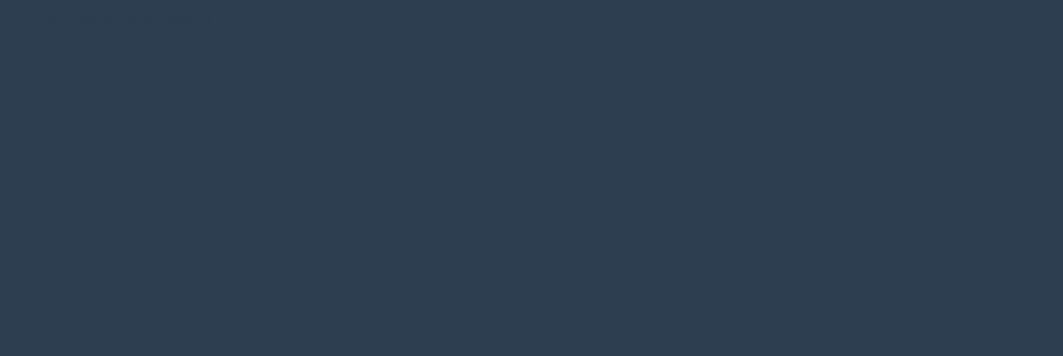
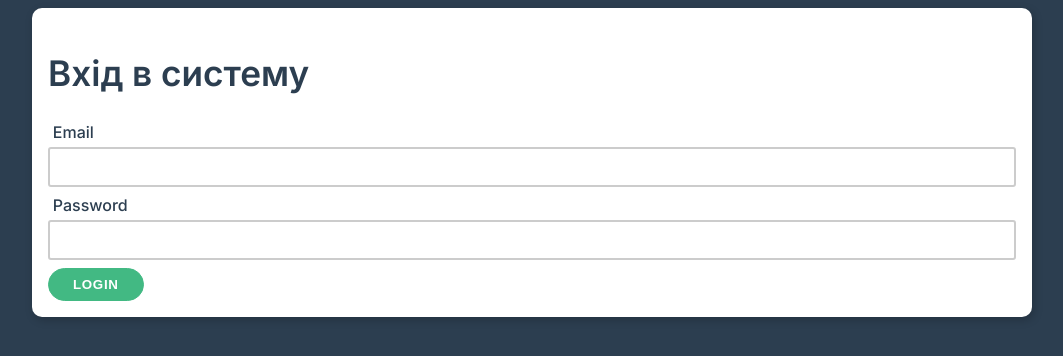
Before and after one commit to MaxAndreev27/vue3-app-ts, a Vue app: page /auth in a window 1280 px wide. Shown: the top 356 px of the page, without its empty margins (108-1171 px from the left). Built offline with nearby package versions, Linux system fonts and the light colour scheme.

Commit message:
Add routing and layouts for different pages

```diff
--- a/package.json
+++ b/package.json
@@ -14,10 +14,12 @@
     "dependencies": {
         "core-js": "^3.8.3",
         "register-service-worker": "^1.7.2",
+        "vee-validate": "^4.15.1",
         "vue": "^3.2.13",
         "vue-class-component": "^8.0.0-0",
         "vue-router": "^4.0.3",
-        "vuex": "^4.0.0"
+        "vuex": "^4.0.0",
+        "yup": "^1.6.1"
     },
     "devDependencies": {
         "@types/jest": "^27.0.1",
--- a/src/App.vue
+++ b/src/App.vue
@@ -7,5 +7,5 @@
 </script>
 
 <template>
-    <component :is="layout" />
+    <component :is="layout" v-if="layout" />
 </template>
--- a/src/layout/AuthLayout.vue
+++ b/src/layout/AuthLayout.vue
@@ -2,7 +2,6 @@
 
 <template>
     <div class="container">
-        <div>Auth Layout from layout</div>
         <router-view />
     </div>
 </template>
--- a/src/layout/MainLayout.vue
+++ b/src/layout/MainLayout.vue
@@ -5,7 +5,6 @@
 <template>
     <TheNavbar />
     <div class="container with-nav">
-        <div>Main Layout from layout</div>
         <router-view />
     </div>
 </template>
--- /dev/null
+++ b/src/use/login-form.ts
@@ -0,0 +1,41 @@
+import * as yup from 'yup';
+import { useField, useForm } from 'vee-validate';
+import { computed, watch } from 'vue';
+export function useLoginForm() {
+    const { handleSubmit, isSubmitting, submitCount } = useForm();
+
+    const {
+        value: email,
+        errorMessage: eError,
+        handleBlur: eBlur,
+    } = useField('email', yup.string().trim().required().email());
+    const {
+        value: password,
+        errorMessage: pError,
+        handleBlur: pBlur,
+    } = useField('password', yup.string().trim().required().min(6));
+
+    const isTooManyAttempts = computed(() => submitCount.value >= 3);
+
+    watch(isTooManyAttempts, (val) => {
+        if (val) {
+            setTimeout(() => (submitCount.value = 0), 2000);
+        }
+    });
+
+    const onSubmit = handleSubmit((values) => {
+        // console.log('Submitting', values);
+    });
+
+    return {
+        email,
+        password,
+        eError,
+        pError,
+        eBlur,
+        pBlur,
+        onSubmit,
+        isSubmitting,
+        isTooManyAttempts,
+    };
+}
--- a/src/views/AuthView.vue
+++ b/src/views/AuthView.vue
@@ -1,7 +1,32 @@
-<script setup lang="ts"></script>
+<script lang="ts">
+import { useLoginForm } from '../use/login-form';
+export default {
+    setup() {
+        return { ...useLoginForm() };
+    },
+};
+</script>
 
 <template>
-    <h1>AuthView Page</h1>
+    <form class="card" @submit.prevent="onSubmit">
+        <h1>Вхід в систему</h1>
+        <div :class="['form-control', { invalid: eError }]">
+            <label for="email">Email</label>
+            <input type="email" id="email" v-model="email" @blur="eBlur" />
+            <small v-if="eError">{{ eError }}</small>
+        </div>
+        <div :class="['form-control', { invalid: pError }]">
+            <label for="password">Password</label>
+            <input type="password" id="password" v-model="password" @blur="pBlur" />
+            <small v-if="pError">{{ pError }}</small>
+        </div>
+        <button class="btn primary" type="submit" :disabled="isSubmitting || isTooManyAttempts">
+            Login
+        </button>
+        <div class="text-danger" v-if="isTooManyAttempts">
+            Вы слишком часто пытаетесь войти в систему. Попробуйте позже
+        </div>
+    </form>
 </template>
 
 <style scoped></style>
```
Also changed, not shown: 1 other file (tests, documents, lock files or other folders).
